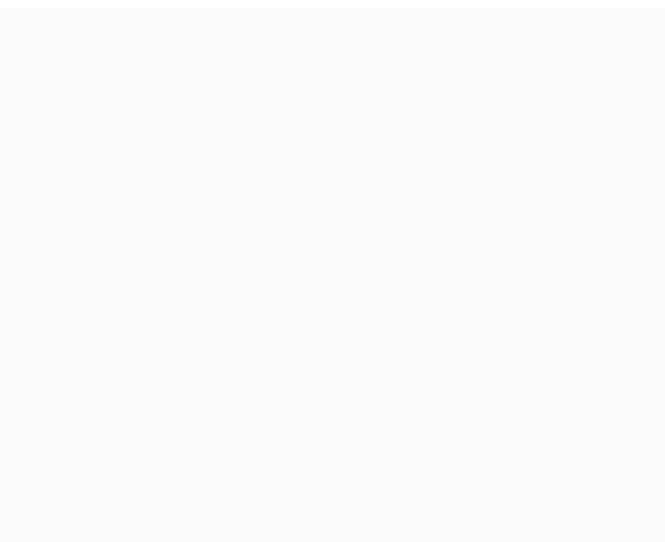
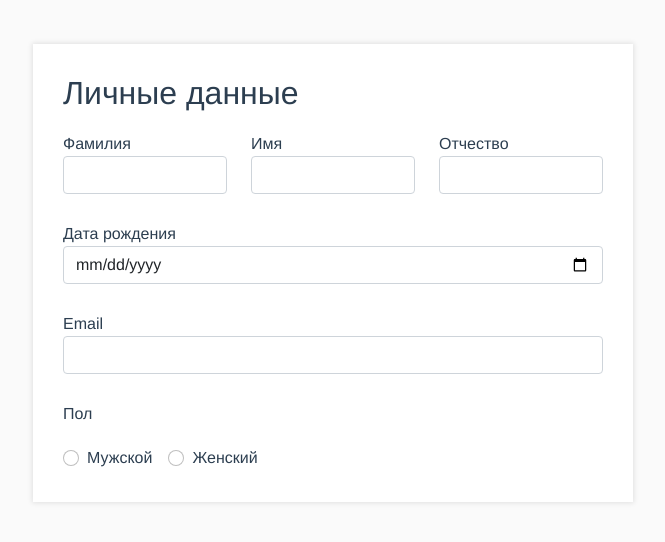
Before and after one commit to ozon-edu-vue-2021/required-task-4-zhenyanesterkova, a Vue app: page / in a window 1280 px wide. Shown: the top 542 px of the page, without its empty margins (307-972 px from the left). Built offline with nearby package versions, Linux system fonts and the light colour scheme.

Commit message:
Промежуточный результат

```diff
--- a/package.json
+++ b/package.json
@@ -8,6 +8,7 @@
     "lint": "vue-cli-service lint"
   },
   "dependencies": {
+    "bootstrap": "^5.1.3",
     "core-js": "^3.6.5",
     "vue": "^2.6.11",
     "vue-svg-loader": "^0.16.0",
--- a/src/components/Form.vue
+++ b/src/components/Form.vue
@@ -1,5 +1,58 @@
 <template>
-  <div class="form"></div>
+  <div class="form">
+    <h2>Личные данные</h2>
+
+    <div class="row">
+      <label for="userSurname" class="form-label col-lg-4"
+        >Фамилия<input id="userSurname" type="text" class="form-control"
+      /></label>
+      <label class="form-label col-lg-4" for="userName">
+        Имя <input class="form-control" id="userName" type="text" />
+      </label>
+      <label for="userPatronymic" class="form-label col-lg-4">
+        Отчество
+        <input type="text" id="userPatronymic" class="form-control" />
+      </label>
+    </div>
+
+    <div class="row">
+      <label for="userDateOfBirth" class="form-label col-lg-12">
+        Дата рождения
+        <input type="date" id="userDateOfBirth" class="form-control" />
+      </label>
+    </div>
+
+    <div class="row">
+      <label for="userEmail" class="form-label col-lg-12">
+        Email
+        <input type="email" id="userEmail" class="form-control" />
+      </label>
+    </div>
+
+    <div>Пол</div>
+    <div class="form-check form-check-inline">
+      <label class="form-check-label" for="userGenderMale">
+        Мужской<input
+          name="usergender"
+          class="form-check-input"
+          type="radio"
+          id="userGenderMale"
+          value="male"
+        />
+      </label>
+    </div>
+    <div class="form-check form-check-inline">
+      <label class="form-check-label" for="userGenderFemale">
+        Женский<input
+          name="usergender"
+          class="form-check-input"
+          type="radio"
+          id="userGenderFemale"
+          value="female"
+        />
+      </label>
+    </div>
+  </div>
 </template>
 
 <script>
@@ -13,5 +66,13 @@ export default {
 
 <style scoped>
 .form {
+  width: 600px;
+  margin: 20px auto;
+  background-color: rgb(255, 255, 255);
+  padding: 30px;
+  box-shadow: 0 0 5px 1px rgba(12, 10, 10, 0.1);
+}
+.form div {
+  margin-top: 20px;
 }
 </style>
--- a/src/main.js
+++ b/src/main.js
@@ -1,5 +1,6 @@
 import Vue from 'vue';
 import App from './App.vue';
+import "bootstrap/dist/css/bootstrap.min.css"
 
 Vue.config.productionTip = false;
 
```
Also changed, not shown: 1 other file (tests, documents, lock files or other folders).
